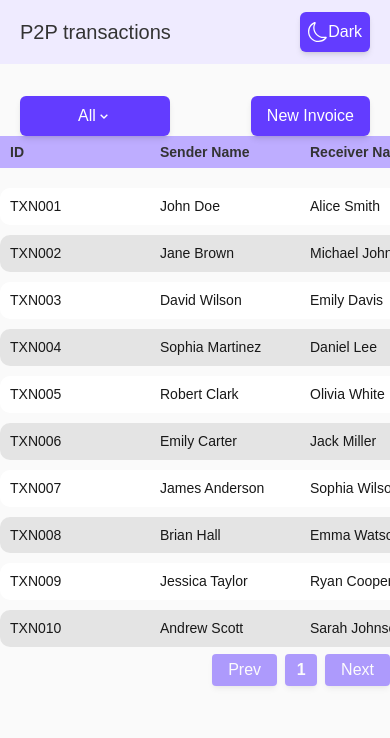
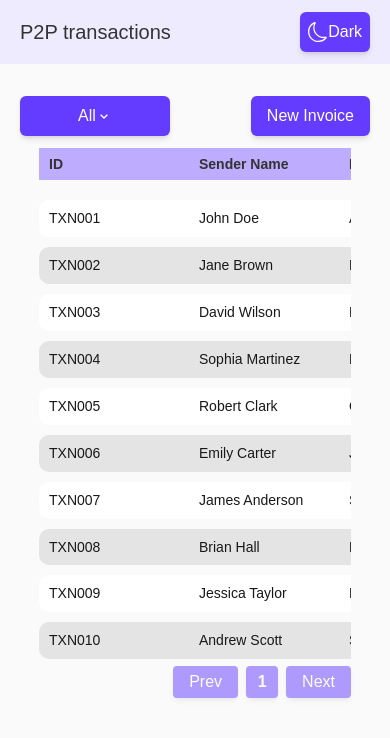
Before and after one commit to deji2ghost/intellisight, a Next.js app: page / in a window 390 px wide. Shown: the top 738 px of the page. Built offline with nearby package versions, Linux system fonts and the light colour scheme.

Commit message:
new commit.

```diff
--- a/src/app/page.tsx
+++ b/src/app/page.tsx
@@ -172,7 +172,7 @@ export default function Home() {
 
   return (
     <div onClick={() => setOptionsToggle(null)} className=" w-full py-5">
-      <div className="flex items-center justify-between px-5 md:px-10">
+      <div className="flex items-center justify-between px-5 md:px-10 mb-3">
         <CustomButton
           onClick={handleDropDown}
           handleDropdownItem={(item) => handleButtonItem(item)}
@@ -186,7 +186,7 @@ export default function Home() {
           New Invoice
         </CustomButton>
       </div>
-      <div className="w-full md:w-[70%] mx-auto">
+      <div className="w-[80%] md:w-[70%] mx-auto">
         <Table
           columns={TransactionColumns(optionsToggle, setOptionsToggle)}
           currentPage={currentPage}
```
